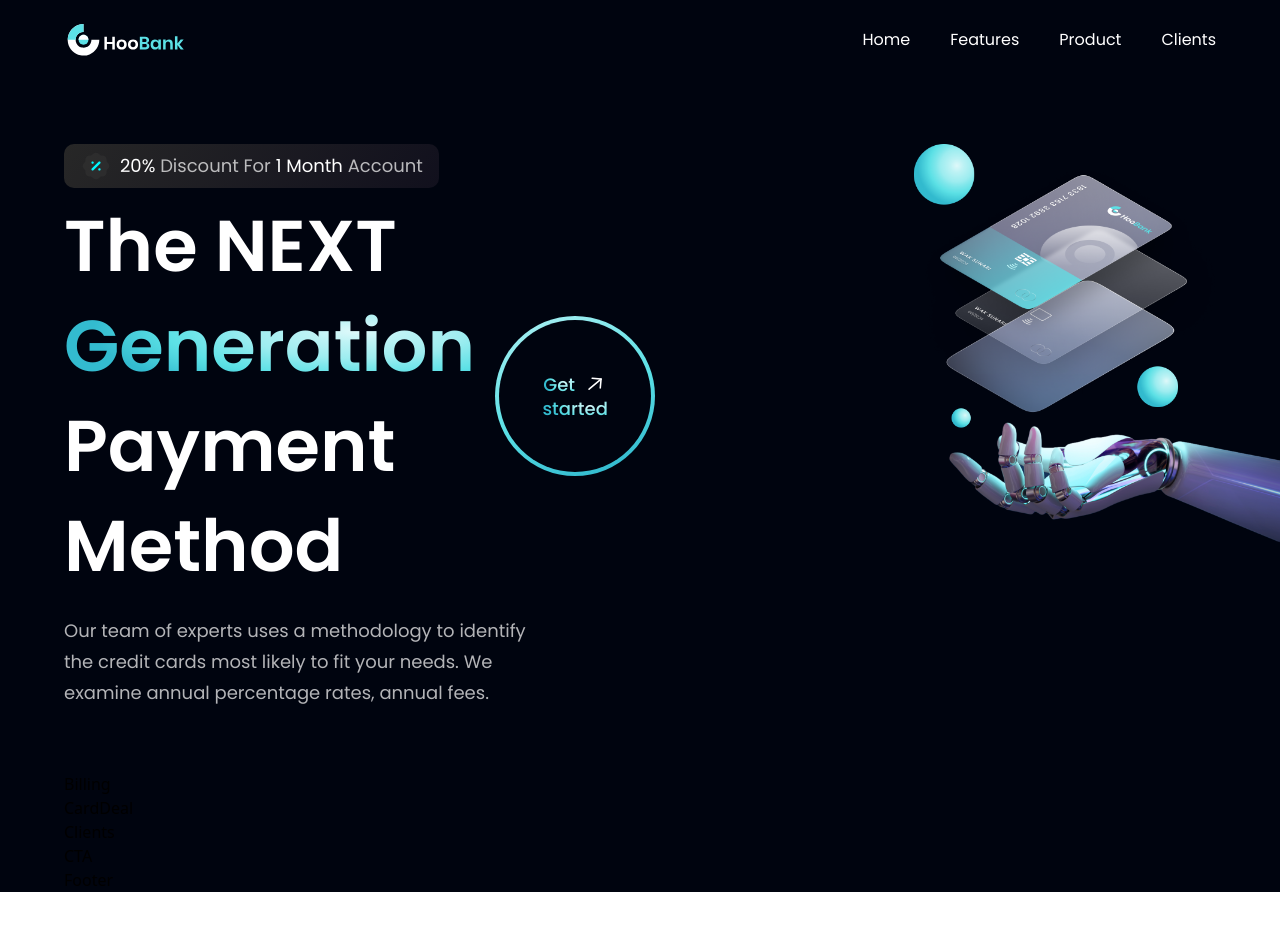
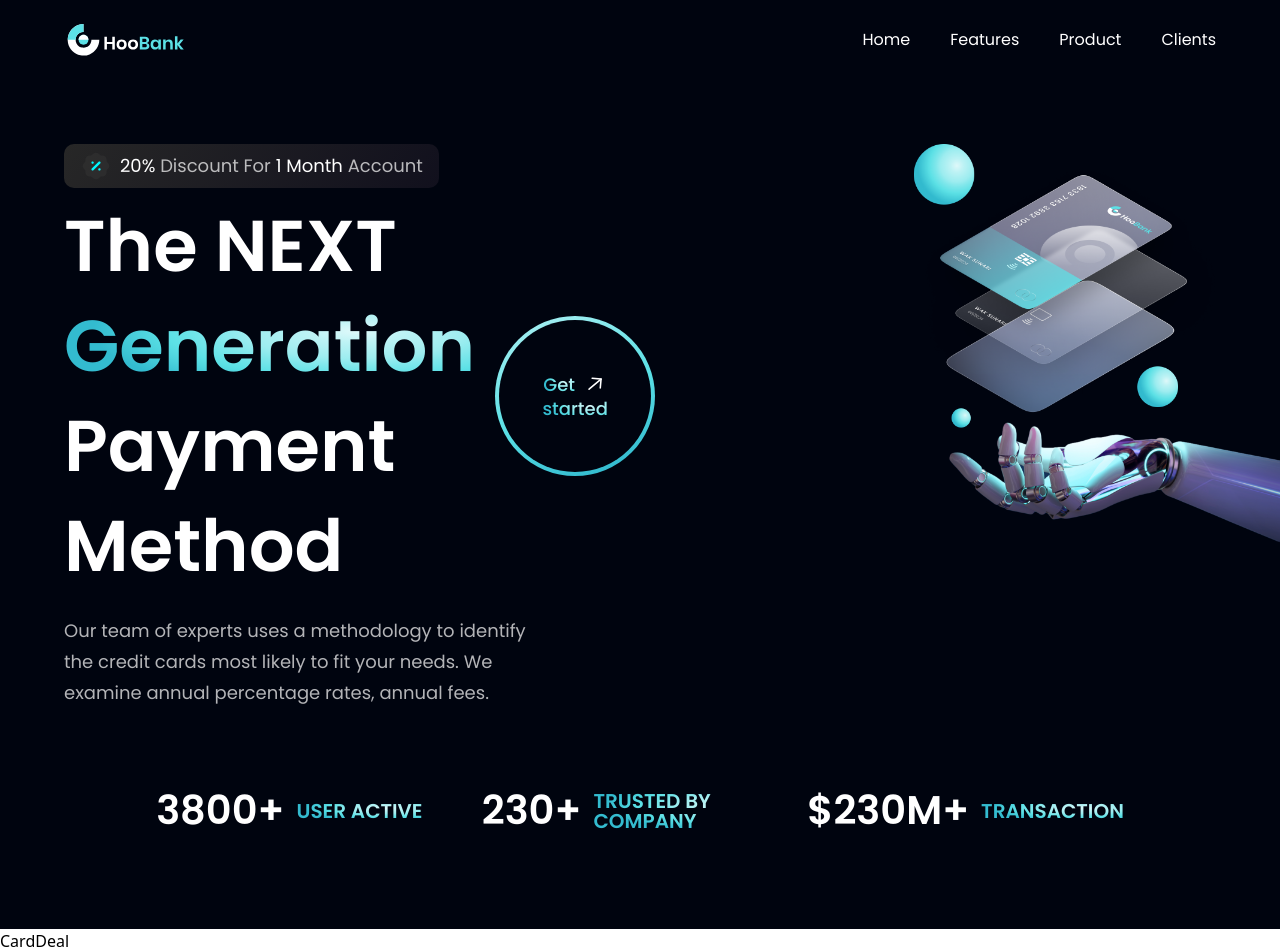
Before and after one commit to AMJchamod/Mordern_Bank_Ui_React-Vite-Tailwind, a React (Vite) app: page / in a window 1280 px wide. Shown: the top 952 px of the page. Before the commit the page ends 892 px from the top, so only its background shows below. Built offline with nearby package versions, Linux system fonts and the light colour scheme.

Commit message:
stats done#

```diff
--- a/src/App.jsx
+++ b/src/App.jsx
@@ -1,6 +1,7 @@
 import React from 'react'
 import styles from './style';
 import {
+   Stats,
   Navbar,
   Billing,
   CardDeal,
@@ -24,25 +25,25 @@
       </div>
     </div>
     <div className={`bg-primary ${styles.flexStart}`}>
-      <div className={`${styles.boxWidt}font-size: clamp(1rem, 2vw, 1.5rem)`}>
-        <Hero />
+      <div className={`${styles.boxWidt}font-size: clamp(1rem, 2vw, 1.5rem) `}>
+
+          <Hero/>
 
       </div>
     </div>
-
-    <div className={`bg-primary ${styles.paddingX} ${styles.flexStart}`}>
-      <div className={`${styles.boxWidth} `}>
+    <div className={`bg-primary ${styles.flexStart}`}>
+        <Stats/>
 
 
-        <Billing />
-        <CardDeal />
+       </div>
+
+
+        <CardDeal/>
 
         <Clients />
-        <CTA />
+        <CTA/>
         <Footer />
 
-      </div>
-    </div>
 
   </>
 
--- a/src/components/Stats.jsx
+++ b/src/components/Stats.jsx
@@ -1,9 +1,16 @@
-import React from 'react'
+import React from 'react';
+import styles from '../style';
+import { stats } from '../constants';
 
-function Stats() {
-  return (
-    <div>Stats</div>
-  )
-}
+const Stats = () => (
+    <section className={`${styles.flexCenter} flex-row flex-wrap sm:mb-20 mb-6`}>
+        {stats.map((stat => (
+            <div key={stat.id} className='flex-1 flex justify-start items-center m-3 flex-row '>
+                <h4 className='font-poppins font-semibold xs:text-[40px] text-[30px] xs:leading-[53px] leading-[43px] text-white '>{stat.value}</h4>
+                <p className=' font-poppins font-semibold xs:text-[20px] text-[15px] xs:leading-[26px} leading-[20px] text-gradient uppercase ml-3'>{stat.title}</p>
+            </div>
+        )))}
 
+    </section>
+)
 export default Stats
--- a/src/components/index.js
+++ b/src/components/index.js
@@ -6,10 +6,11 @@
 import CTA from "./CTA";
 
 import Footer from "./Footer";
-
+import Stats from "./Stats";
 import Hero from "./Hero";
 
 export {
+
   Navbar,
   Billing,
   CardDeal,
@@ -18,6 +19,6 @@
   CTA,
 
   Footer,
-
+  Stats,
   Hero,
 };
```
Also changed, not shown: src/constants/index.js (line endings or trailing spaces).
